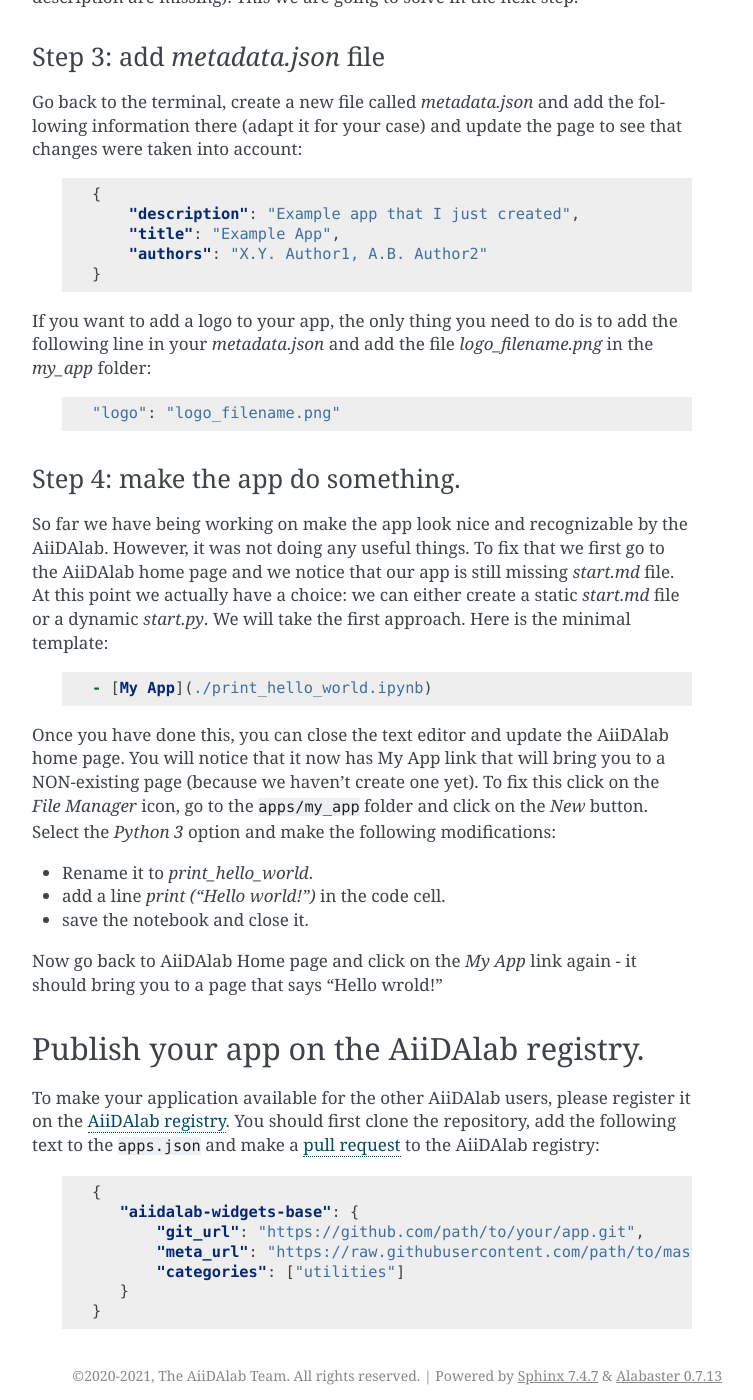
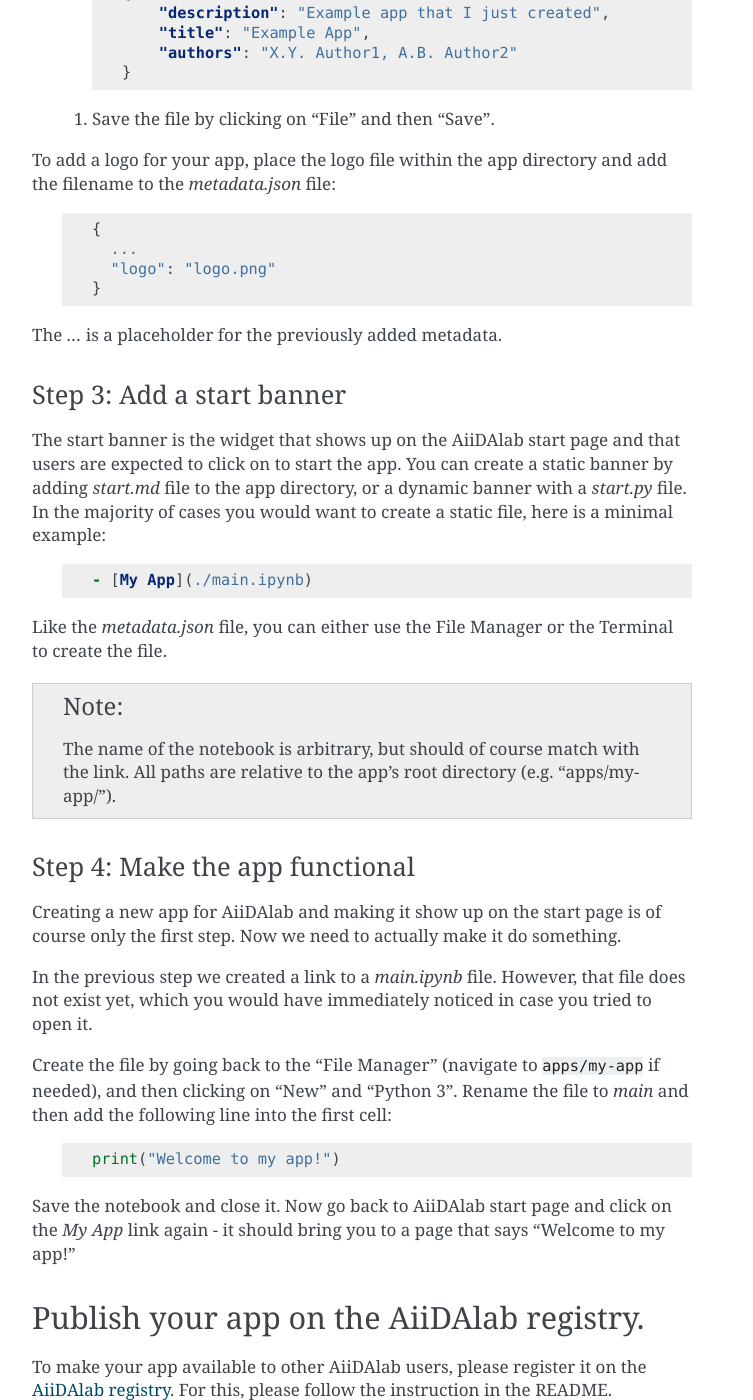
Before and after one commit to aiidalab/aiidalab, a Sphinx documentation site: the page built from docs/source/app_development/index.rst, in a window 1280 px wide and 1400 px high, scrolled down 1780 px. Shown: the whole window, without its empty margins (388-1141 px from the left). Built offline with Sphinx 7.4.7, drawn with Linux system fonts in a browser that asks for light colours; pages that are not in the unit, such as notebooks, are missing from menus; some of the changed text lies outside the part shown.

Commit message:
Revision.

```diff
--- a/docs/source/app_development/index.rst
+++ b/docs/source/app_development/index.rst
@@ -6,72 +6,66 @@ Develop AiiDAlab applications
 Variant A: Quickstart using the AiiDAlab application cutter
 ############################################################
 
-Open the terminal from the AiiDAlab home page.
-On the terminal type:
+Open the terminal from the AiiDAlab start page by clicking on the icon labeled "Terminal":
+Then in the terminal, type:
 
    .. code-block:: console
 
-       $ cd apps
-       $ cookiecutter https://github.com/aiidalab/aiidalab-app-cutter.git
+       ~$ cd apps
+       ~/apps$ cookiecutter https://github.com/aiidalab/aiidalab-app-cutter.git
        app_name [template]:
        ...
 
-After answering the questions asked by the app cutter, you will find a new folder inside `apps` that contains the basic structure of the app.
-In order to see the rendered version of your app, simply open (or reload) the home page.
+After answering the questions asked by the app-cutter, you will find a new folder inside the `apps` directory that contains the basic structure of an app.
+The newly created app will show up with a rendered banner on the start page after a reload.
 
-**Note** In order to start keeping track of your development using `Git <https://git-scm.com/>`__, do:
+**Note** AiiDAlab expects that app source code is managed with `git <https://git-scm.com/>`.
+To start tracking the app development with git, open the terminal once more, and execute:
 
    .. code-block:: console
 
-       $ git init       # initialize repository
-       $ git add -A     # add all files
-       $ git commit     # store them in git
+       ~$ cd apps/my-app/                              # enter the app directory
+       ~/apps/my-app$ git init                         # initialize git repository
+       ~/apps/my-app$ git add -A                       # add all files
+       ~/apps/my-app$ git commit -m "initial commit"   # create initial commit
 
-#####################################################
-Variant B: Slowstart: set-by-step creation of an app.
-#####################################################
+#################################################
+Variant B: Create app from scratch (step-by-step)
+#################################################
 
-In the following, we provide instructions for how to "manually" create your own app from scratch.
-This section is kept only to clarify for you what would happen if you would launch a cookie-cutter job described in the previous section.
+Typically one would prefer to use the cookie-cutter to create a new app, but here are the steps to create an app from scratch.
 
-Step 1: create a folder
-=======================
+Step 1: Create the app folder
+=============================
 
-This is all you need to do in order to make your app listed on your AiiDAlab home page.
-Go to the terminal, enter the apps folder and then type:
+Open the terminal and then create a new app with:
 
    .. code-block:: console
 
-       $ mkdir my_app
+       ~$ git init apps/my-app
 
-Once you have done this, just update the home page and you will see that your new app is already there!
-However, one could see that the app still misses some things: it is not yet managed by Git, title and content of the app are missing as well:
+After this, just update the home page and you will see that your new app is already there!
+However, it is obvious that there are still a few essential things missing: specifically the app metadata including a title and description.
 
-.. _fig_intro_workchain_graph:
+.. _fig_app_development_new_app:
 .. figure:: include/new_app.png
     :scale: 60
     :align: center
 
-    Freshly created AiiDAlab app.
+    Newly created AiiDAlab app (still missing app metadata).
 
-Step 2: initialize a git repo
-=============================
-To fix the first problem we go to the command line as well.
-We enter the app folder and initialize the git repo:
-
-   .. code-block:: console
-
-       $ cd my_app
-       $ git init
-
-Once you have done this , the text "Unable to determine availability of updates." on the app will be replaced by "Modified" which means that the app is now managed by the App Manager that can check for updates/or modifications.
-If you now click on the "Manage App" button -- you will be redirected to the app's "home page" that is basically showing no information about the app (title, list of authors, description are missing).
-This we are going to solve in the next step.
-
-Step 3: add `metadata.json` file
+Step 2: Add `metadata.json` file
 ================================
 
-Go back to the terminal, create a new file called `metadata.json` and add the following information there (adapt it for your case) and update the page to see that changes were taken into account:
+We need to create a file called `metadata.json` that contains some basic information about our newly created app.
+You can create the file either in the terminal, e.g., with `vim`, or directly through the Jupyter interface.
+For the latter:
+
+  1. Open the AiiDAlab start page.
+  1. Click on the "File Manager" icon in the top left corner and navigate to the :file:`apps/my-app` folder.
+  1. Click on "New" and then "Text file" to create a new file.
+  1. Rename the file to "metadata.json" by clicking on "untitled.txt" at the top and entering "metadata.json".
+  1. Copy the following snippet into the file and adjust it for your needs:
 
    .. code-block:: json
 
@@ -81,55 +75,61 @@ Go back to the terminal, create a new file called `metadata.json` and add the fo
            "authors": "X.Y. Author1, A.B. Author2"
        }
 
+  1. Save the file by clicking on "File" and then "Save".
 
-
-
-If you want to add a logo to your app, the only thing you need to do is to add the following line in your `metadata.json` and add the file `logo_filename.png` in the `my_app` folder:
+To add a logo for your app, place the logo file within the app directory and add the filename to the `metadata.json` file:
 
    .. code-block::
 
-       "logo": "logo_filename.png"
+     {
+       ...
+       "logo": "logo.png"
+     }
 
+The `...` is a placeholder for the previously added metadata.
 
+Step 3: Add a start banner
+==========================
 
-Step 4: make the app do something.
-==================================
-
-So far we have being working on make the app look nice and recognizable by the AiiDAlab.
-However, it was not doing any useful things.
-To fix that we first go to the AiiDAlab home page and we notice that our app is still missing `start.md` file.
-At this point we actually have a choice: we can either create a static `start.md` file or a dynamic `start.py`.
-We will take the first approach.
-Here is the minimal template:
+The start banner is the widget that shows up on the AiiDAlab start page and that users are expected to click on to start the app.
+You can create a static banner by adding `start.md` file to the app directory, or a dynamic banner with a `start.py` file.
+In the majority of cases you would want to create a static file, here is a minimal example:
 
    .. code-block:: md
 
-       - [My App](./print_hello_world.ipynb)
+       - [My App](./main.ipynb)
 
-Once you have done this, you can close the text editor and update the AiiDAlab home page.
-You will notice that it now has My App link that will bring you to a NON-existing page (because we haven't create one yet).
-To fix this click on the `File Manager` icon, go to the :file:`apps/my_app` folder and click on the `New` button.
-Select the `Python 3` option and make the following modifications:
+Like the `metadata.json` file, you can either use the File Manager or the Terminal to create the file.
 
-- Rename it to `print_hello_world`.
-- add a line `print ("Hello world!")` in the code cell.
-- save the notebook and close it.
+.. note::
 
-Now go back to AiiDAlab Home page and click on the `My App` link again - it should bring you to a page that says "Hello wrold!"
+    The name of the notebook is arbitrary, but should of course match with the link.
+    All paths are relative to the app's root directory (e.g. "apps/my-app/").
+
+
+Step 4: Make the app functional
+===============================
+
+Creating a new app for AiiDAlab and making it show up on the start page is of course only the first step.
+Now we need to actually make it do something.
+
+In the previous step we created a link to a `main.ipynb` file.
+However, that file does not exist yet, which you would have immediately noticed in case you tried to open it.
+
+Create the file by going back to the "File Manager" (navigate to :file:`apps/my-app` if needed), and then clicking on "New" and "Python 3".
+Rename the file to `main` and then add the following line into the first cell:
+
+  .. code-block:: python
+
+      print("Welcome to my app!")
+
+Save the notebook and close it.
+Now go back to AiiDAlab start page and click on the `My App` link again - it should bring you to a page that says "Welcome to my app!"
 
 
 ##########################################
 Publish your app on the AiiDAlab registry.
 ##########################################
-To make your application available for the other AiiDAlab users, please register it on the `AiiDAlab registry <https://github.com/aiidalab/aiidalab-registry>`__.
-You should first clone the repository, add the following text to the :file:`apps.json` and make a `pull request <https://github.com/aiidalab/aiidalab-registry/compare>`__ to the AiiDAlab registry:
 
-   .. code-block:: json
-
-       {
-          "aiidalab-widgets-base": {
-              "git_url": "https://github.com/path/to/your/app.git",
-              "meta_url": "https://raw.githubusercontent.com/path/to/master/metadata.json",
-              "categories": ["utilities"]
-          }
-       }
+To make your app available to other AiiDAlab users, please register it on the `AiiDAlab registry <https://github.com/aiidalab/aiidalab-registry>`__.
+For this, please follow the instruction in the README.
--- a/docs/source/usage/index.rst
+++ b/docs/source/usage/index.rst
@@ -7,9 +7,8 @@ Use AiiDAlab
 AiiDAlab Home page
 ******************
 
-When entreing AiiDAlab -- you see a list of installed applications.
-The first one, called AiiDAlab Home, is visially different from all the others and, unlike all the other apps, it can't be uninstalled.
-The Home application always remains on top and can not be uninstalled.
+When opening AiiDAlab -- you see a list of installed applications.
+The front page is generated by the AiiDAlab home app which is installed as a system app and cannot be uninstalled.
 Those are the main features of the AiiDAlab Home app:
 
 - **File manager** deal with files, and to upload them to/download from AiiDAlab.
```
Also changed, not shown: docs/source/deployment/index.rst (+8 -7 lines), docs/source/development/index.rst (+4 -5 lines).
